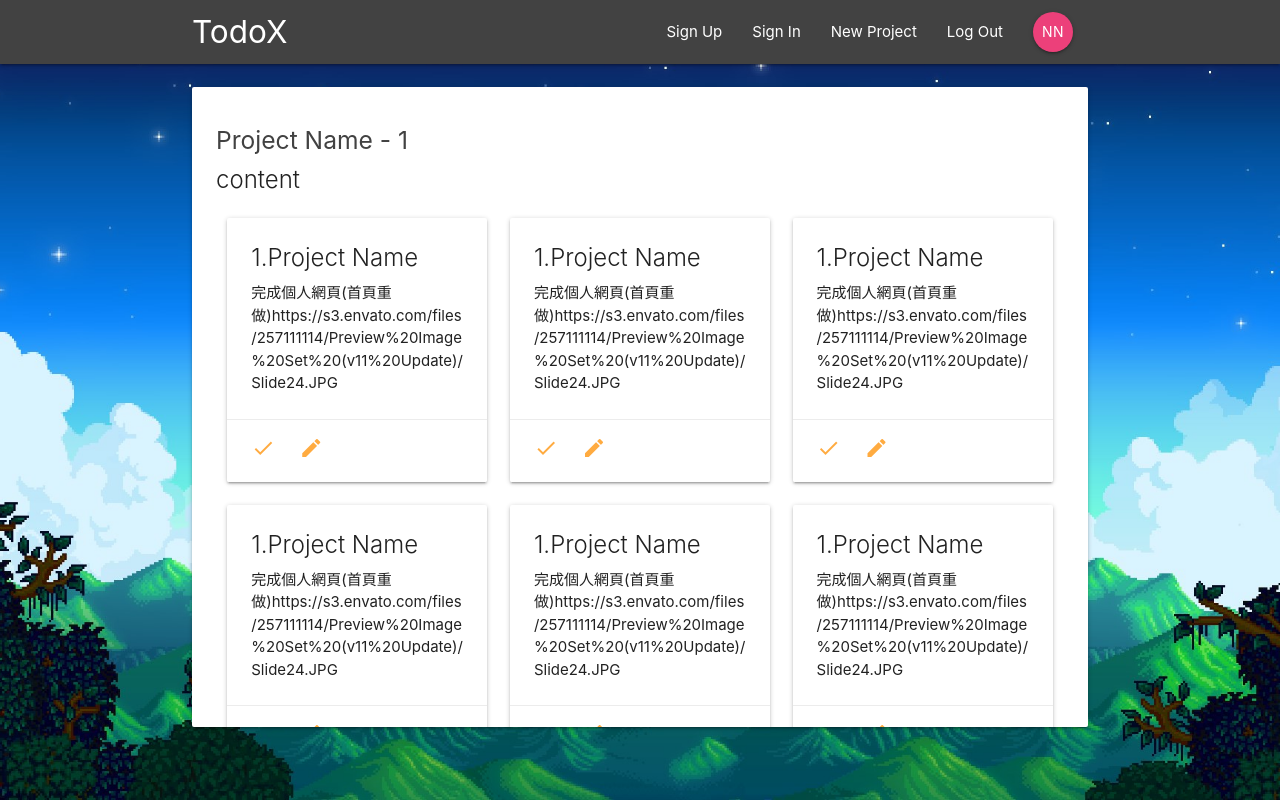
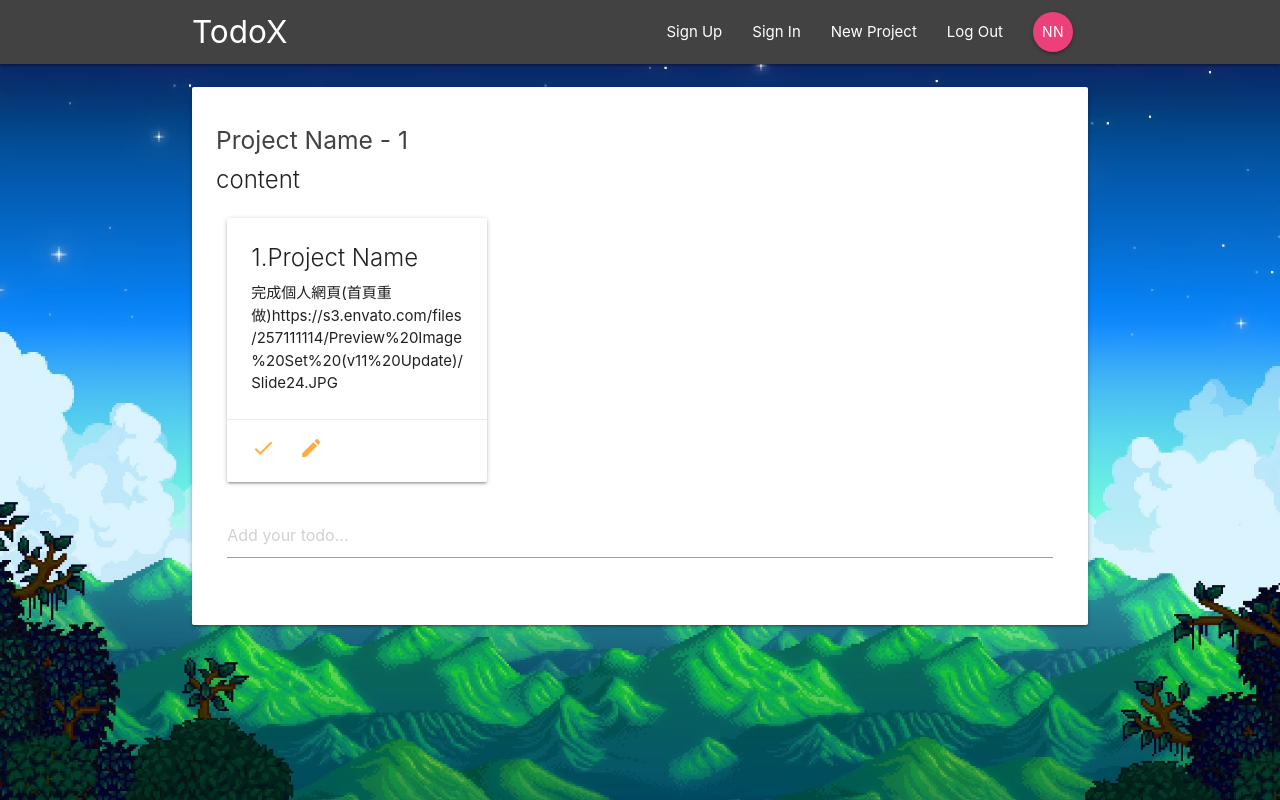
Before and after one commit to Eason0in/todoX, a React (Create React App) app: page /projecttodo/1 in a window 1280 px wide. Built offline with nearby package versions, Linux system fonts and the light colour scheme.

Commit message:
Added NoteArea & tweaks todos

```diff
--- a/src/components/dashboard/Dashboard.js
+++ b/src/components/dashboard/Dashboard.js
@@ -1,5 +1,6 @@
 import React from 'react'
 import ProjectList from '../projects/ProjectList'
+import NoteArea from './NoteArea'
 
 const Dashboard = () => {
   return (
@@ -8,6 +9,9 @@ const Dashboard = () => {
         <div className="col m6">
           <ProjectList />
         </div>
+        <div className="col m5 offset-m1">
+          <NoteArea />
+        </div>
       </div>
     </div>
   )
--- /dev/null
+++ b/src/components/dashboard/NoteArea.js
@@ -0,0 +1,13 @@
+import React from 'react'
+
+const NoteArea = () => {
+  return (
+    <div className="container section">
+      <div className="input-field white">
+        <textarea id="textarea1" value="123123" cols="100" rows="100" />
+      </div>
+    </div>
+  )
+}
+
+export default NoteArea
--- a/src/components/projects/ProjectTodos.js
+++ b/src/components/projects/ProjectTodos.js
@@ -2,7 +2,6 @@ import React from 'react'
 import TodoList from '../todos/TodoList'
 
 const ProjectTodos = props => {
-  console.log(props)
   return (
     <div className="container project-todos section">
       <div className="card">
--- a/src/components/todos/TodoList.js
+++ b/src/components/todos/TodoList.js
@@ -6,12 +6,6 @@ const TodoList = () => {
   return (
     <ul className="row">
       <TodoSummary />
-      <TodoSummary />
-      <TodoSummary />
-      <TodoSummary />
-      <TodoSummary />
-      <TodoSummary />
-      <TodoSummary />
       <CreateTodo />
     </ul>
   )
--- a/src/components/todos/TodoSummary.js
+++ b/src/components/todos/TodoSummary.js
@@ -2,7 +2,8 @@ import React, { Component } from 'react'
 
 class TodoSummary extends Component {
   state = {
-    todo: ''
+    todoTitle: '',
+    todoContent: ''
   }
   render() {
     return (
@@ -10,16 +11,18 @@ class TodoSummary extends Component {
         <div className="card todo-summary">
           <div className="card-content">
             <span className="card-title">1.Project Name</span>
-
             <p>
               完成個人網頁(首頁重做)https://s3.envato.com/files/257111114/Preview%20Image%20Set%20(v11%20Update)/Slide24.JPG
             </p>
           </div>
           <div className="card-action">
-            <a href="#!" className="todo-actions">
+            {/* eslint-disable-next-line */}
+            <a className="todo-actions">
               <i className="material-icons ">done</i>
             </a>
-            <a href="#!" className="todo-actions">
+
+            {/* eslint-disable-next-line */}
+            <a className="todo-actions">
               <i className="material-icons">mode_edit</i>
             </a>
           </div>
--- a/src/index.css
+++ b/src/index.css
@@ -45,6 +45,11 @@ code {
 .App .project-todos .todo-summary .card-content {
   overflow-wrap: break-word;
 }
+
+a.todo-actions:hover {
+  cursor: pointer;
+}
+
 /*
 .App .project-todos .todo-summary .card-action .todo-actions {
   display: inline-flex;
```
